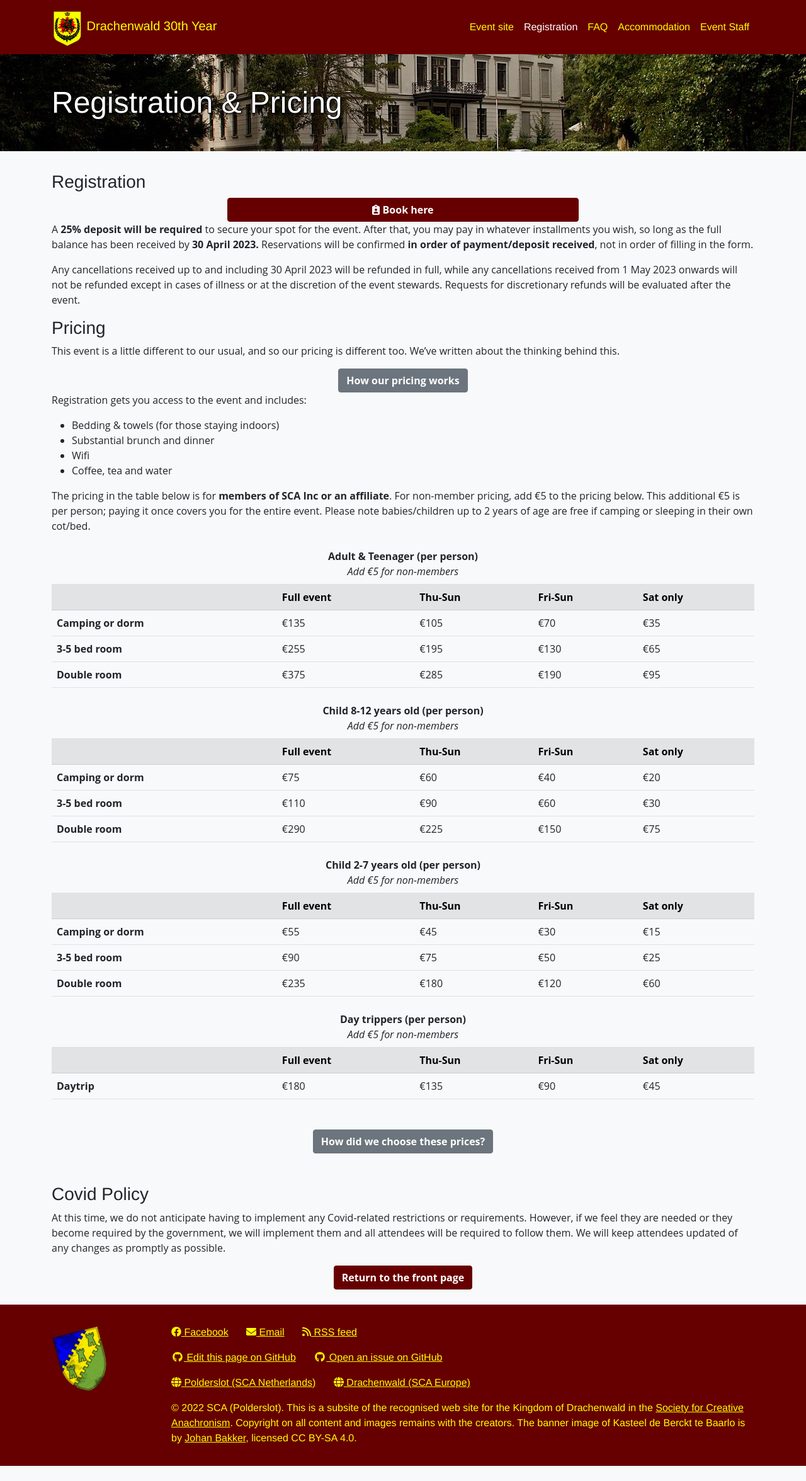
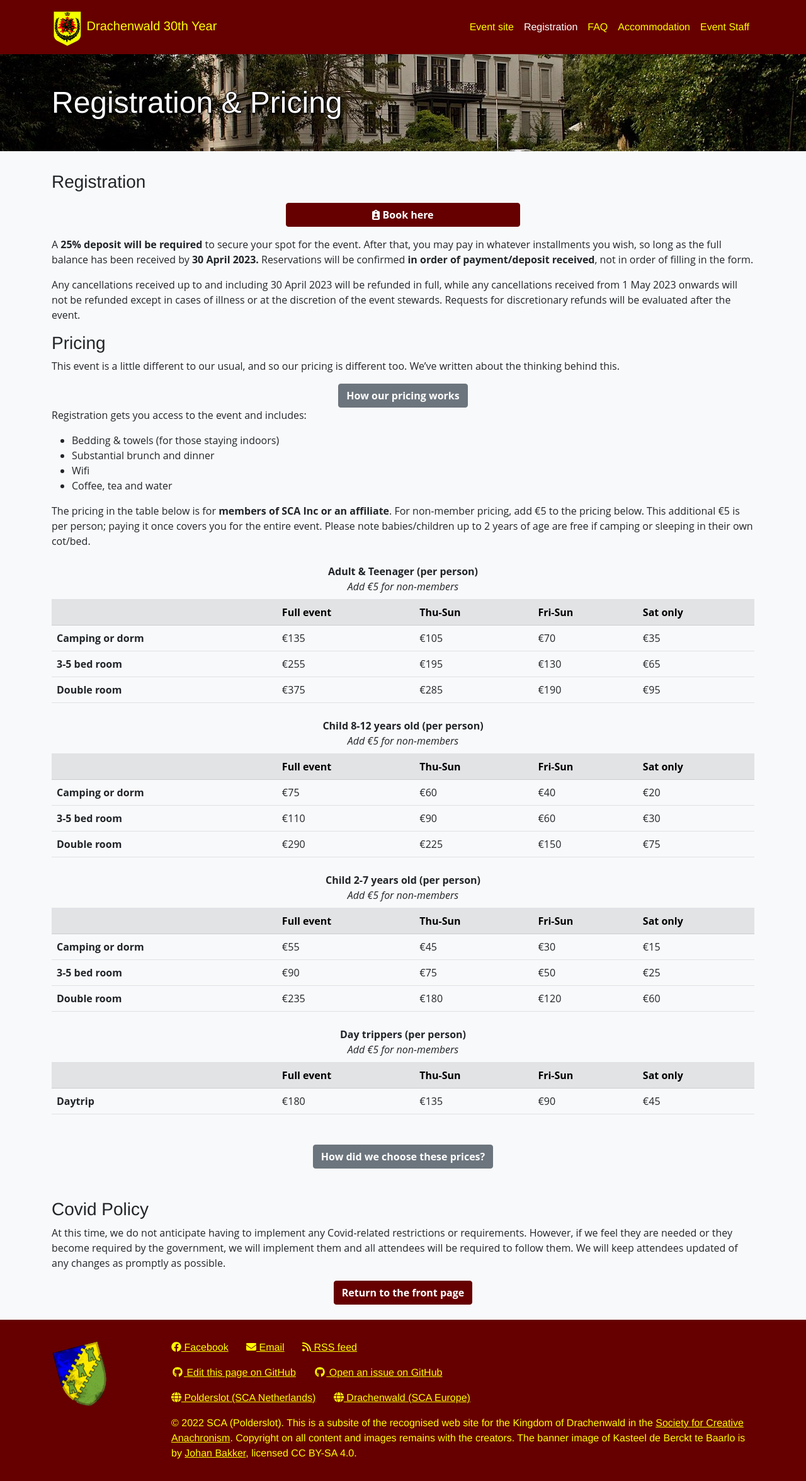
Before and after one commit to drachenwald/dw-30-year, a Jekyll site: the page built from reg/index.md, in a window 1280 px wide. Shown: the whole page at 63% size. Built offline with Jekyll 4.4.1, drawn with Linux system fonts in a browser that asks for light colours; some web fonts are replaced; before the commit the page ends 2327 px from its top, so only the background shows below that.

Commit message:
tidy up booking button

```diff
--- a/reg/index.md
+++ b/reg/index.md
@@ -4,7 +4,7 @@ title: Registration & Pricing
 
 ### Registration
 
-<div class="d-grid gap-2 col-6 mx-auto">
+<div class="d-grid gap-2 col-6 col-md-4 mx-auto my-3">
 
 <a href="https://forms.gle/FL6aE2gKRKqskjZBA" class="btn btn-primary"><i class="fa-solid fa-clipboard-user"></i> Book here</a>
 
```
